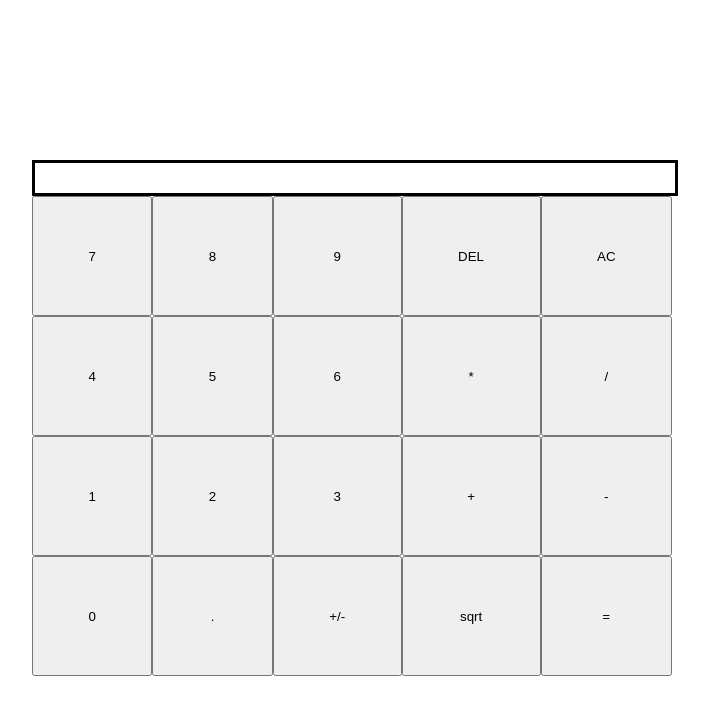
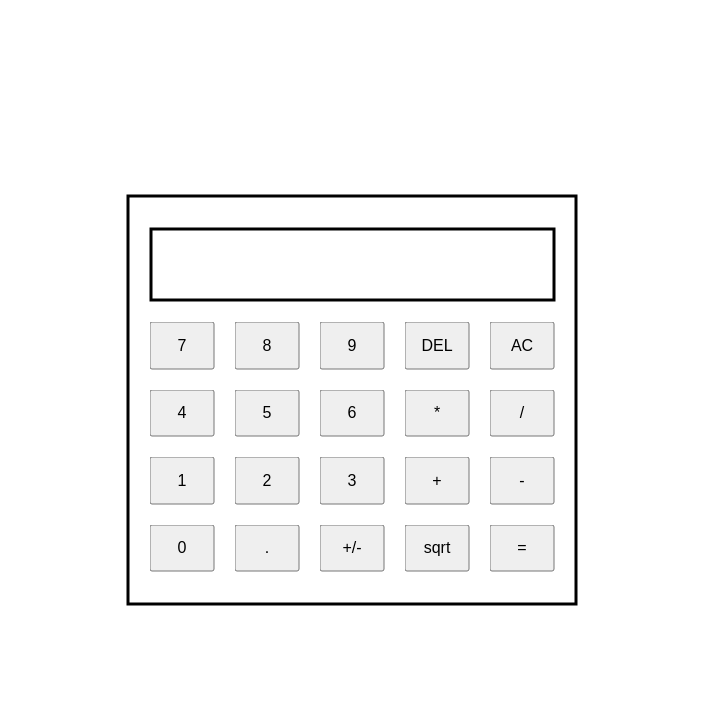
Before and after one commit to arkch99/jsCalc, a plain HTML site: page index.html in a window 1280 px wide. Shown: the whole page, without its empty margins (288-997 px from the left). Drawn offline with Linux system fonts and the light colour scheme.

Commit message:
Added a border and reduced element sizes

```diff
--- a/style.css
+++ b/style.css
@@ -1,25 +1,36 @@
 .main-container{
-	width: 640px;
-	height: 480px;
+	width: 400px;
+	height: 370px;
 	position: absolute;
 	top: 50%;
 	left: 50%;
 	transform: translate(-50%, -50%);
 	text-align: center;
+	padding: 30px 25px 5px 20px;
+	border-style: solid;
 }
 
 .display{
-	width:100%;
-	height: 30px;
+
+	position: relative;
+	text-align: right;
+	width: 380px;
+	height: 40px;
+	font-size: 25px;
+	padding-top: 18px;
+	padding-right: 20px;
+	padding-bottom: 10px;
 	border-style: solid;
 }
 
 .btn-group{
 	width:100%;
-	height: 100%;
+	height: 250px;
 	display: grid;
 	grid-template-columns: repeat(5, auto);
 	grid-template-rows: repeat(4, auto);
+	gap: 20px 20px;
+	padding-top: 20px;
 }
 
 #del{
@@ -53,3 +64,8 @@
 #sqrt{
 	grid-column: 4/5;
 }
+
+.btn-group button{
+	font-size: 16px;
+	width: 65px;
+}
```
